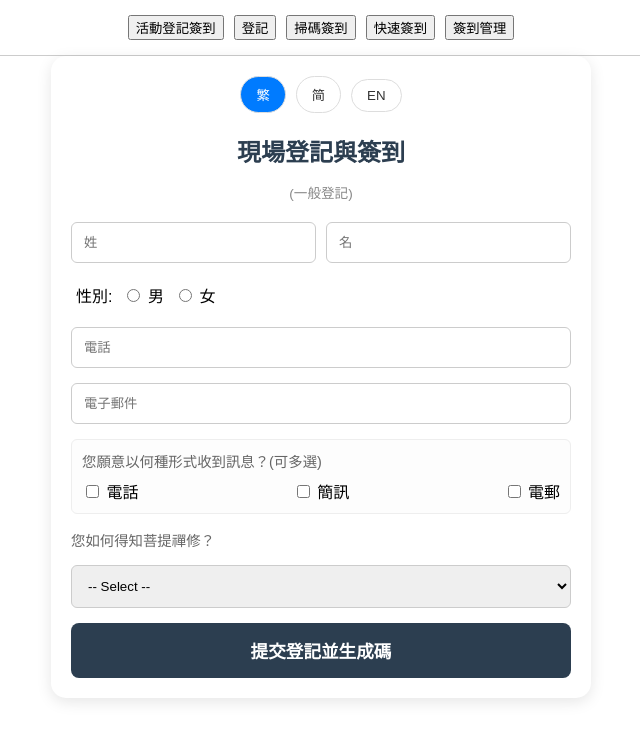
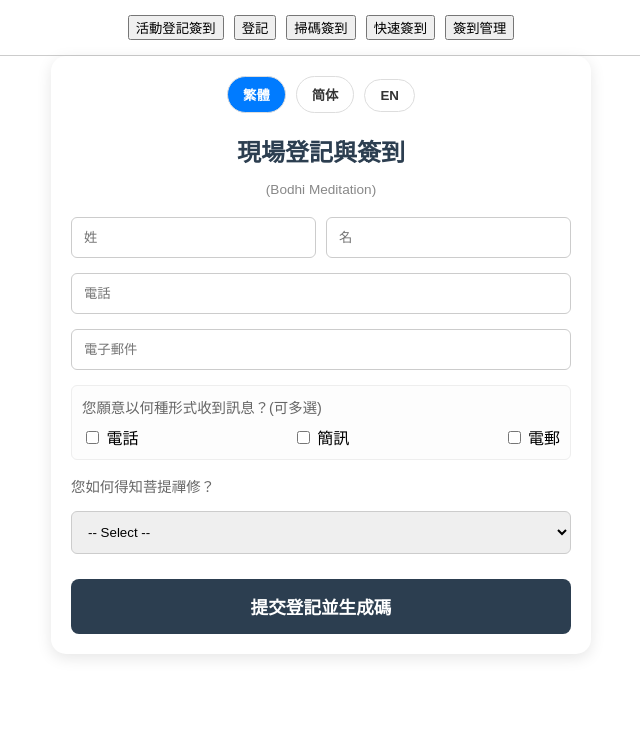
Before and after one commit to Fox919/checkin-frontend, a React (Create React App) app: page / in a window 1280 px wide. Shown: the top 740 px of the page, without its empty margins (319-959 px from the left). Built offline with nearby package versions, Linux system fonts and the light colour scheme.

Commit message:
Force update headif

```diff
--- a/src/components/Register.js
+++ b/src/components/Register.js
@@ -1,13 +1,12 @@
 import React, { useState, useEffect } from 'react';
 import { QRCodeCanvas } from 'qrcode.react';
-import { useSearchParams } from 'react-router-dom'; // 引入 Hook 抓取網址參數
+import { useSearchParams } from 'react-router-dom';
 
 const t = {
   'zh-TW': {
     title: "活動人員登記",
     checkinTitle: "現場登記與簽到",
     lastName: "姓", firstName: "名",
-    gender: "性別", male: "男", female: "女", otherGender: "不便透露",
     phone: "電話", email: "電子郵件",
     contactPref: "您願意以何種形式收到訊息？(可多選)",
     call: "電話", text: "簡訊", emailPref: "電郵",
@@ -16,39 +15,67 @@ const t = {
     friend: "朋友 / 親戚", magazine: "雜誌", website: "官方網站", other: "其他",
     referrer: "介紹人姓名",
     otherSource: "請註明來源",
-    type: "身分", visitor: "一般訪客", volunteer: "義工", student: "學員", expo: "展會新人", hall: "禪堂新人",
     submit: "提交登記並生成碼",
     success: "登記成功！請截圖保存下方的二維碼。",
     retry: "重新登記", error: "失敗"
   },
-  // ... zh-CN 與 en-US 保持不變 ...
+  'zh-CN': {
+    title: "活动人员登记",
+    checkinTitle: "现场登记与签到",
+    lastName: "姓", firstName: "名",
+    phone: "电话", email: "电子邮件",
+    contactPref: "您愿意以何种形式收到信息？(可多选)",
+    call: "电话", text: "短信", emailPref: "电邮",
+    source: "您如何得知菩提禅修？",
+    google: "谷歌 / YouTube", facebook: "脸书 / Instagram",
+    friend: "朋友 / 亲戚", magazine: "杂志", website: "官方网站", other: "其他",
+    referrer: "介绍人姓名",
+    otherSource: "请注明来源",
+    submit: "提交登记并生成码",
+    success: "登记成功！请截图保存下方的二维码。",
+    retry: "重新登记", error: "失败"
+  },
+  'en-US': {
+    title: "Registration",
+    checkinTitle: "On-site Registration",
+    lastName: "Last Name", firstName: "First Name",
+    phone: "Phone", email: "Email",
+    contactPref: "How would you like to receive updates? (Multiple)",
+    call: "Call", text: "Text", emailPref: "E-mail",
+    source: "How did you hear about Bodhi Meditation?",
+    google: "Google / YouTube", facebook: "Facebook / Instagram",
+    friend: "Friend / Relative", magazine: "Magazine", website: "Official Website", other: "Other",
+    referrer: "Referrer Name",
+    otherSource: "Please specify",
+    submit: "Submit & Generate QR",
+    success: "Successful! Please screenshot your QR code.",
+    retry: "Register Again", error: "Error"
+  }
 };
 
 const Register = ({ autoCheckin }) => {
   const [searchParams] = useSearchParams();
   const [lang, setLang] = useState(localStorage.getItem('userLang') || 'zh-TW');
 
-  // 1. 初始化 formData，增加預設值
   const [formData, setFormData] = useState({
-    lastName: '', firstName: '', gender: '',
+    lastName: '', firstName: '',
+    gender: '', // UI 已移除，預設傳空值
     phone: '', email: '',
     contact_method: [],
     discovery_source: '', referrer_name: '', other_source_text: '',
-    user_type: 'Visitor' // 預設身分
+    user_type: 'Visitor'
   });
 
   const [qrValue, setQrValue] = useState('');
   const [message, setMessage] = useState('');
   const [isSubmitting, setIsSubmitting] = useState(false);
 
-  const translations = t[lang] || t['zh-TW'];
+  // 確保翻譯始終能讀取到目前語言
+  const translations = t[lang];
 
-  // 2. 自動監聽 URL 中的 type 參數
   useEffect(() => {
     const typeFromUrl = searchParams.get('type');
-    // 定義你設定的五類身份
     const validTypes = ['Hall-Newcomer', 'Expo-Newcomer', 'Volunteer', 'Student', 'Visitor'];
-
     if (typeFromUrl && validTypes.includes(typeFromUrl)) {
       setFormData(prev => ({ ...prev, user_type: typeFromUrl }));
     }
@@ -60,11 +87,8 @@ const Register = ({ autoCheckin }) => {
   };
 
   const handleChange = (e) => {
-    const { name, value, type, checked } = e.target;
-    setFormData(prev => ({
-      ...prev,
-      [name]: type === 'checkbox' ? checked : value
-    }));
+    const { name, value } = e.target;
+    setFormData(prev => ({ ...prev, [name]: value }));
   };
 
   const handleContactChange = (e) => {
@@ -78,7 +102,6 @@ const Register = ({ autoCheckin }) => {
     setFormData(prev => ({ ...prev, contact_method: updatedMethods }));
   };
 
-  // 預檢邏輯保持不變
   const checkUserExists = async () => {
     const { lastName, firstName, phone } = formData;
     if (lastName.trim() && firstName.trim() && phone.trim().length >= 8) {
@@ -90,7 +113,7 @@ const Register = ({ autoCheckin }) => {
         });
         const data = await response.json();
         if (data.isDuplicate) {
-          if (window.confirm(`提醒：${lastName}${firstName} 已經登記過。\n是否直接前往簽到？`)) {
+          if (window.confirm(`Reminder: ${lastName}${firstName} is already registered.\nGo to check-in page?`)) {
             window.location.href = '/checkin';
           }
         }
@@ -98,17 +121,12 @@ const Register = ({ autoCheckin }) => {
     }
   };
 
-  const validateForm = () => {
-    if (formData.contact_method.length === 0) {
-      alert("請選擇至少一種聯絡方式");
-      return false;
-    }
-    return true;
-  };
-
   const handleSubmit = async (e) => {
     e.preventDefault();
-    if (!validateForm()) return;
+    if (formData.contact_method.length === 0) {
+      alert(lang === 'en-US' ? "Please select a contact method" : "請選擇聯絡方式");
+      return;
+    }
 
     setIsSubmitting(true);
     try {
@@ -124,7 +142,7 @@ const Register = ({ autoCheckin }) => {
         setMessage(translations.success);
         window.scrollTo(0, 0);
       } else {
-        setMessage(data.error || 'Registration failed');
+        setMessage(data.error || 'Failed');
       }
     } catch (error) {
       setMessage('Connection Error');
@@ -133,10 +151,9 @@ const Register = ({ autoCheckin }) => {
     }
   };
 
-  // 動態顏色標題 (根據 type 變換顏色，增加內部辨識度)
   const getHeaderColor = () => {
-    if (formData.user_type === 'Expo-Newcomer') return '#9c27b0'; // 紫色
-    if (formData.user_type === 'Hall-Newcomer') return '#2196f3'; // 藍色
+    if (formData.user_type === 'Expo-Newcomer') return '#9c27b0';
+    if (formData.user_type === 'Hall-Newcomer') return '#2196f3';
     return '#2c3e50';
   };
 
@@ -144,11 +161,12 @@ const Register = ({ autoCheckin }) => {
 
   return (
     <div style={{ padding: '20px', maxWidth: '500px', margin: 'auto', textAlign: 'center', fontFamily: 'sans-serif', backgroundColor: '#fff', borderRadius: '15px', boxShadow: '0 4px 15px rgba(0,0,0,0.1)' }}>
-      {/* 語言切換 */}
+
+      {/* 語言切換按鈕 */}
       <div style={{ marginBottom: '20px' }}>
         {['zh-TW', 'zh-CN', 'en-US'].map((l) => (
-          <button key={l} onClick={() => handleLangChange(l)} style={{ margin: '0 5px', padding: '8px 15px', cursor: 'pointer', border: '1px solid #ddd', borderRadius: '20px', backgroundColor: lang === l ? '#007bff' : '#fff', color: lang === l ? '#fff' : '#333' }}>
-            {l === 'zh-TW' ? '繁' : l === 'zh-CN' ? '简' : 'EN'}
+          <button key={l} onClick={() => handleLangChange(l)} style={{ margin: '0 5px', padding: '8px 15px', cursor: 'pointer', border: '1px solid #ddd', borderRadius: '20px', backgroundColor: lang === l ? '#007bff' : '#fff', color: lang === l ? '#fff' : '#333', fontWeight: 'bold' }}>
+            {l === 'zh-TW' ? '繁體' : l === 'zh-CN' ? '简体' : 'EN'}
           </button>
         ))}
       </div>
@@ -157,9 +175,8 @@ const Register = ({ autoCheckin }) => {
         {autoCheckin ? translations.checkinTitle : translations.title}
       </h2>
 
-      {/* 顯示當前身分（提示用，可隱藏） */}
       <p style={{ fontSize: '0.85rem', color: '#888', marginBottom: '20px' }}>
-        ({formData.user_type === 'Visitor' ? '一般登記' : `專屬通道: ${formData.user_type}`})
+        ({formData.user_type === 'Visitor' ? 'Bodhi Meditation' : `Channel: ${formData.user_type}`})
       </p>
 
       {!qrValue ? (
@@ -170,16 +187,9 @@ const Register = ({ autoCheckin }) => {
             <input name="firstName" placeholder={translations.firstName} value={formData.firstName} onChange={handleChange} onBlur={checkUserExists} required style={inputStyle} />
           </div>
 
-          <div style={{ padding: '5px' }}>
-            <span style={{ marginRight: '10px' }}>{translations.gender}:</span>
-            <label><input type="radio" name="gender" value="Male" onChange={handleChange} required /> {translations.male}</label>
-            <label style={{ marginLeft: '10px' }}><input type="radio" name="gender" value="Female" onChange={handleChange} /> {translations.female}</label>
-          </div>
-
           <input name="phone" type="tel" placeholder={translations.phone} value={formData.phone} onChange={handleChange} required style={inputStyle} />
           <input name="email" type="email" placeholder={translations.email} value={formData.email} onChange={handleChange} style={inputStyle} />
 
-          {/* 聯絡方式多選區 */}
           <div style={{ padding: '10px', border: '1px solid #eee', borderRadius: '6px', backgroundColor: '#fdfdfd' }}>
             <label style={{ fontSize: '0.9rem', color: '#666', display: 'block', marginBottom: '8px' }}>{translations.contactPref}</label>
             <div style={{ display: 'flex', justifyContent: 'space-between' }}>
@@ -189,7 +199,6 @@ const Register = ({ autoCheckin }) => {
             </div>
           </div>
 
-          {/* 來源選擇 */}
           <label style={{ fontSize: '0.9rem', color: '#666' }}>{translations.source}</label>
           <select name="discovery_source" value={formData.discovery_source} onChange={handleChange} required style={inputStyle}>
             <option value="">-- Select --</option>
@@ -204,11 +213,13 @@ const Register = ({ autoCheckin }) => {
           {formData.discovery_source === 'Friend' && (
             <input name="referrer_name" placeholder={translations.referrer} value={formData.referrer_name} onChange={handleChange} required style={inputStyle} />
           )}
+          {formData.discovery_source === 'Other' && (
+            <input name="other_source_text" placeholder={translations.otherSource} value={formData.other_source_text} onChange={handleChange} required style={inputStyle} />
+          )}
 
-          {/* 隱藏的身分欄位，會自動送出 */}
           <input type="hidden" name="user_type" value={formData.user_type} />
 
-          <button type="submit" disabled={isSubmitting} style={{ padding: '15px', background: getHeaderColor(), color: 'white', border: 'none', borderRadius: '8px', cursor: 'pointer', fontSize: '1.1rem', fontWeight: 'bold' }}>
+          <button type="submit" disabled={isSubmitting} style={{ padding: '15px', background: getHeaderColor(), color: 'white', border: 'none', borderRadius: '8px', cursor: 'pointer', fontSize: '1.1rem', fontWeight: 'bold', marginTop: '10px' }}>
             {isSubmitting ? '...' : translations.submit}
           </button>
         </form>
@@ -223,7 +234,7 @@ const Register = ({ autoCheckin }) => {
         </div>
       )}
 
-      {message && <p style={{ marginTop: '20px', padding: '10px', borderRadius: '8px', backgroundColor: message.includes('成功') ? '#d4edda' : '#f8d7da', color: message.includes('成功') ? '#155724' : '#721c24' }}>{message}</p>}
+      {message && <p style={{ marginTop: '20px', padding: '10px', borderRadius: '8px', backgroundColor: message.includes('成功') || message.includes('Success') ? '#d4edda' : '#f8d7da', color: message.includes('成功') || message.includes('Success') ? '#155724' : '#721c24', fontWeight: 'bold' }}>{message}</p>}
     </div>
   );
 };
```
